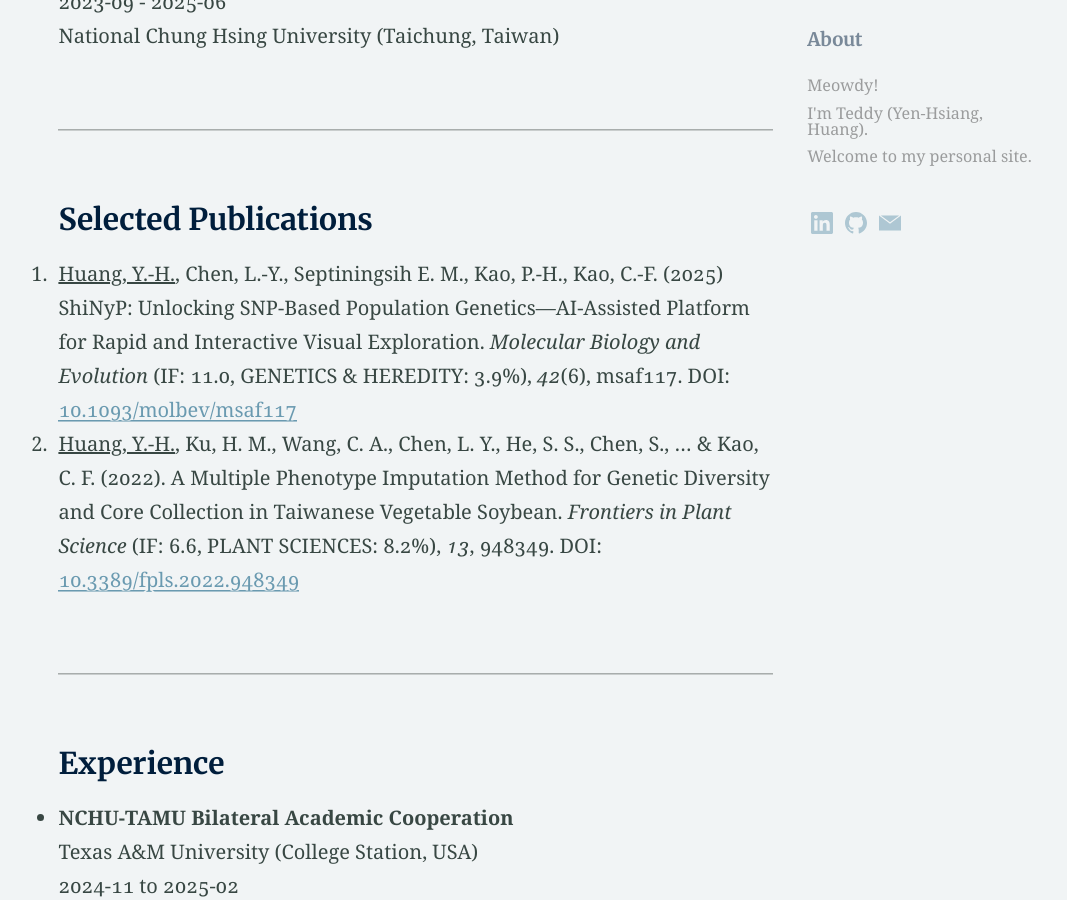
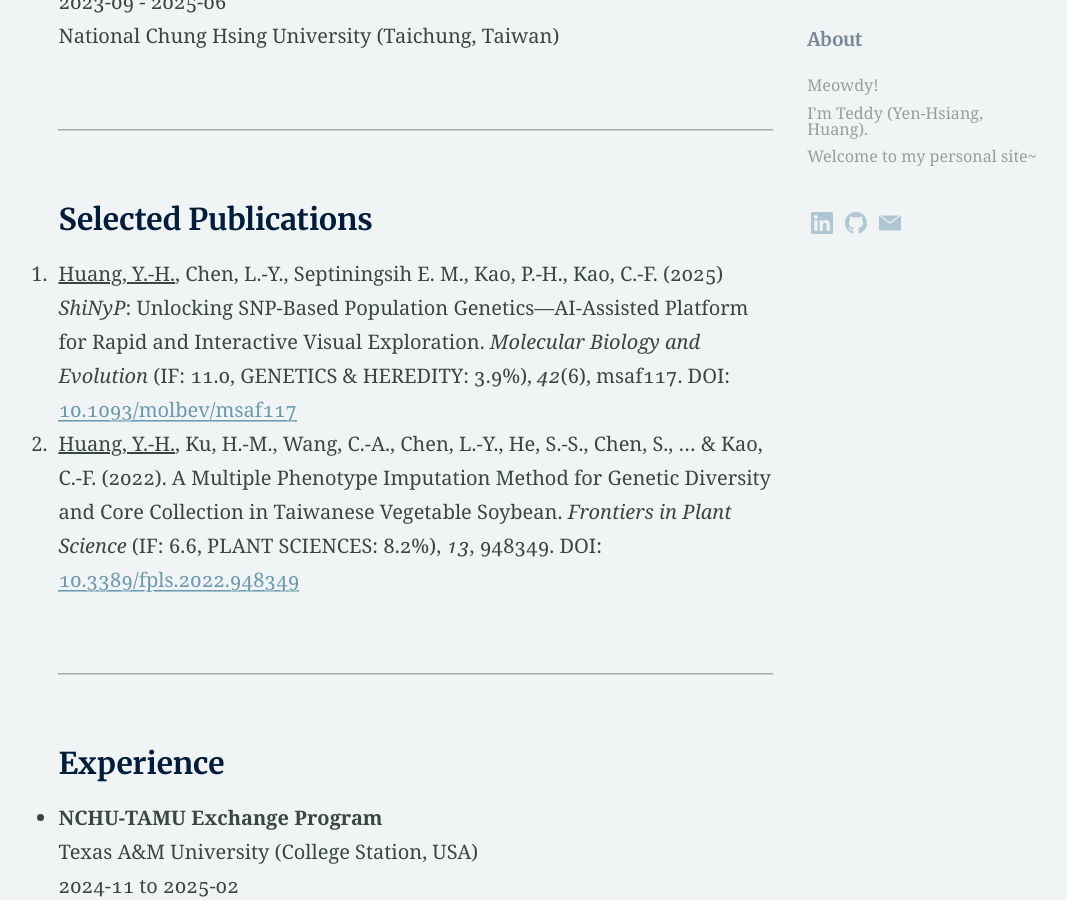
Before and after one commit to TeddYenn/TeddYenn.github.io, a Jekyll site: the page built from index.md, in a window 1280 px wide and 900 px high, scrolled down 1223 px. Shown: the whole window, without its empty margins (92-1159 px from the left). Built offline with Jekyll 4.4.1, drawn with Linux system fonts in a browser that asks for light colours; some of the changed text lies outside the part shown.

```diff
--- a/Test_Deploy.txt
+++ b/Test_Deploy.txt
@@ -4,5 +4,5 @@ bundle exec jekyll serve
 
 
 git add .
-git commit -m "Update"
+git commit -m "Update Profile"
 git push
--- a/_includes/site-aside.html
+++ b/_includes/site-aside.html
@@ -46,7 +44,7 @@ document.addEventListener("DOMContentLoaded", function(){
       <h3>About</h3>
       <p>Meowdy!</p>
       <p>I'm Teddy (Yen-Hsiang, Huang).
-      <p>Welcome to my personal site.</p>
+      <p>Welcome to my personal site~</p>
       <div class="nav-social"></div>
       {% include nav-social.html %}
     </section>
--- a/index.md
+++ b/index.md
@@ -43,16 +43,16 @@ My CV: <a href="https://drive.google.com/file/d/1mYbWMFUOSIPLqhcFNsDf4TlDiEStaBT
 ---
 
 ### Selected Publications
-1. <u>Huang, Y.-H.</u>, Chen, L.-Y., Septiningsih E. M., Kao, P.-H., Kao, C.-F. (2025) ShiNyP: Unlocking SNP-Based Population Genetics—AI-Assisted Platform for Rapid and Interactive Visual Exploration. *Molecular Biology and Evolution* (IF: 11.0, GENETICS & HEREDITY: 3.9%), *42*(6), msaf117.
+1. <u>Huang, Y.-H.</u>, Chen, L.-Y., Septiningsih E. M., Kao, P.-H., Kao, C.-F. (2025) *ShiNyP*: Unlocking SNP-Based Population Genetics—AI-Assisted Platform for Rapid and Interactive Visual Exploration. *Molecular Biology and Evolution* (IF: 11.0, GENETICS & HEREDITY: 3.9%), *42*(6), msaf117.
 DOI: <a href="https://doi.org/10.1093/molbev/msaf117" target="_blank">10.1093/molbev/msaf117</a>
 
-2. <u>Huang, Y.-H.</u>, Ku, H. M., Wang, C. A., Chen, L. Y., He, S. S., Chen, S., ... & Kao, C. F. (2022). A Multiple Phenotype Imputation Method for Genetic Diversity and Core Collection in Taiwanese Vegetable Soybean. *Frontiers in Plant Science* (IF: 6.6, PLANT SCIENCES: 8.2%), *13*, 948349.
+2. <u>Huang, Y.-H.</u>, Ku, H.-M., Wang, C.-A., Chen, L.-Y., He, S.-S., Chen, S., ... & Kao, C.-F. (2022). A Multiple Phenotype Imputation Method for Genetic Diversity and Core Collection in Taiwanese Vegetable Soybean. *Frontiers in Plant Science* (IF: 6.6, PLANT SCIENCES: 8.2%), *13*, 948349.
 DOI: <a href="https://doi.org/10.3389/fpls.2022.948349" target="_blank">10.3389/fpls.2022.948349</a>
 
 ---
 
 ### Experience
-- **NCHU-TAMU Bilateral Academic Cooperation**
+- **NCHU-TAMU Exchange Program**
   <br>
   Texas A&M University (College Station, USA)
   <br>
@@ -61,8 +61,8 @@ DOI: <a href="https://doi.org/10.3389/fpls.2022.948349" target="_blank">10.3389/
 ---
 
 ### Awards
-- 6th CH Biotech Innovation Award (Gold Medal Award), 2025. CH Biotech R&D Co., LTD
-- College Student Research Creativity Award (Top 2-3% of Applicants), 2023. National Science and Technology Council, Taiwan
+- **6th CH Biotech Innovation Award** (Gold Medal Award), 2025. CH Biotech R&D Co., LTD
+- **College Student Research Creativity Award** (Top 2-3% of Applicants), 2023. National Science and Technology Council, Taiwan
 
 ---
 
```
Also changed, not shown: other parts of _includes/site-aside.html (+0 -2 lines), research.md (+3 -3 lines).
